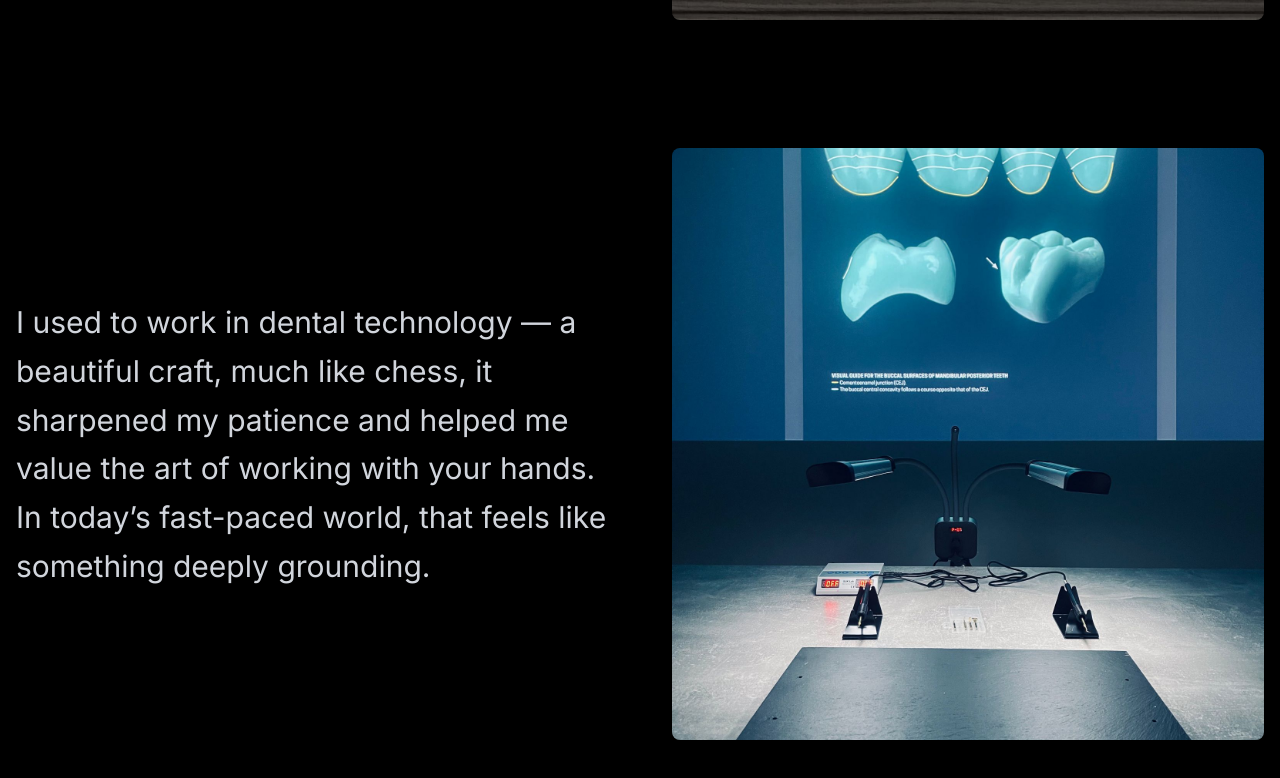
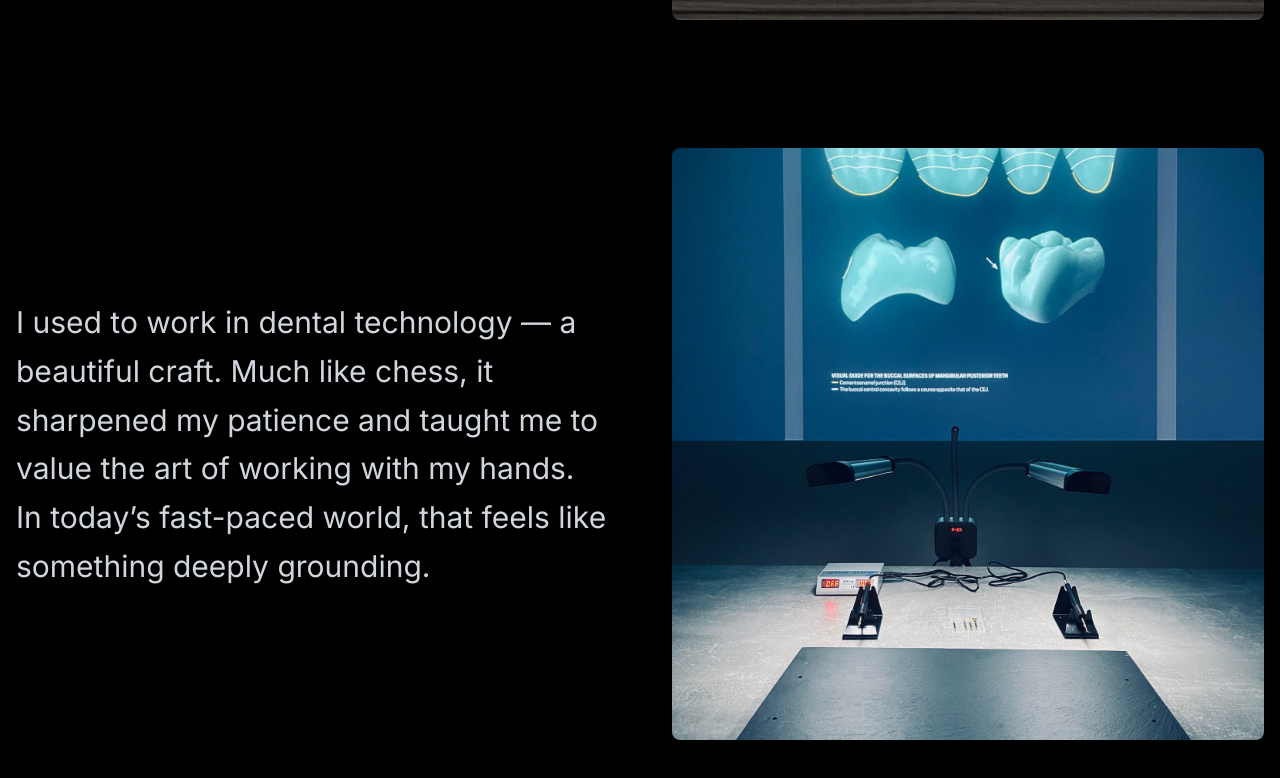
Before and after one commit to paulcureu/cv-web, a Next.js app: page /about in a window 1280 px wide. Shown: the part 3181-3959 px from the top of the page. Built offline with nearby package versions, Linux system fonts and the light colour scheme.

Commit message:
Update StorySection.tsx

```diff
--- a/src/components/StorySection.tsx
+++ b/src/components/StorySection.tsx
@@ -31,7 +31,7 @@ const storyChapters = [
         alt: "Imagine despre viitor sau tehnologii moderne"
     },
     {
-        text: "I used to work in dental technology — a beautiful craft, much like chess, it sharpened my patience and helped me value the art of working with your hands. In today’s fast-paced world, that feels like something deeply grounding.",
+        text: "I used to work in dental technology — a beautiful craft. Much like chess, it sharpened my patience and taught me to value the art of working with my hands. In today’s fast-paced world, that feels like something deeply grounding.",
         imageUrl: "/poza-5.jpg",
         alt: "Imagine despre viitor sau tehnologii moderne"
     },
```
